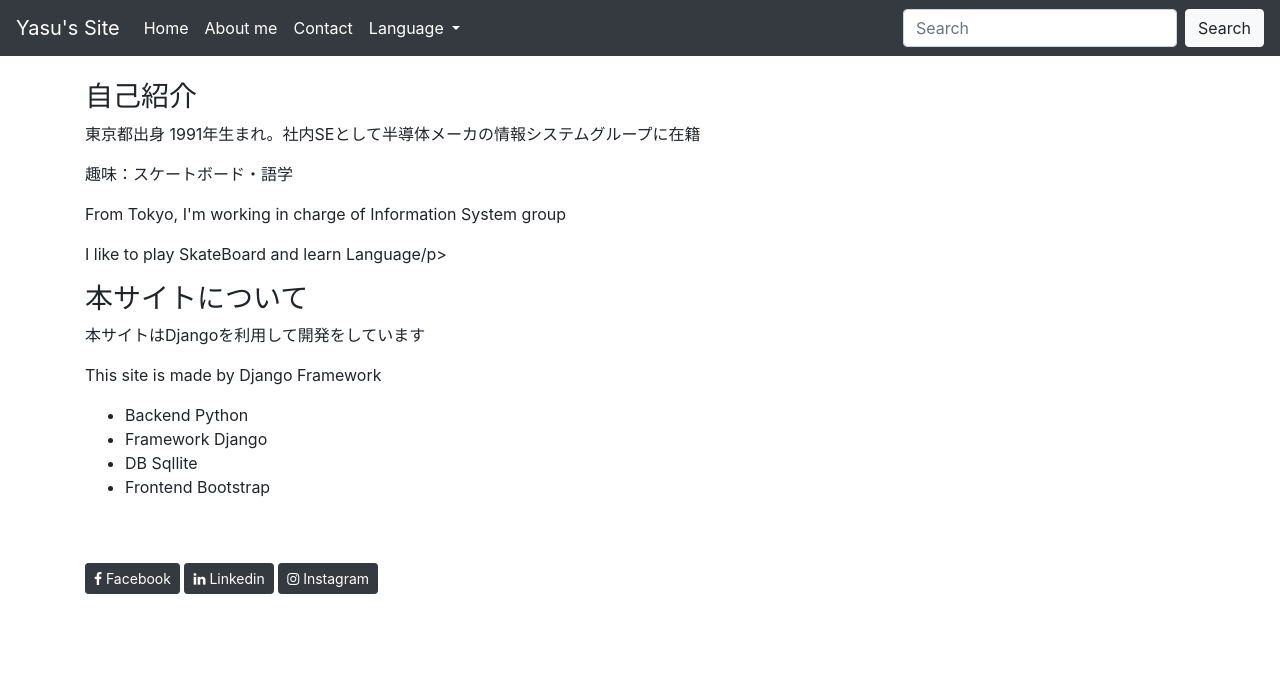
After one commit to yasuaki-0801/python_programming, a Django app: page /aboutme/ in a window 1280 px wide. The commit adds this page. Shown: the top 689 px of the page. Run offline with Django 3.2, Linux system fonts and the light colour scheme; some libraries are stand-ins or nearby versions.

```diff
--- a/website/cms/urls.py
+++ b/website/cms/urls.py
@@ -19,5 +19,6 @@ urlpatterns = [
     path('reply/<int:pk>/remove/', reply_remove, name='reply_remove'),
     path('contact/', ContactFormView.as_view(), name='contact_form'),
     path('contact/result/', ContactResultView.as_view(), name='contact_result'),
+    path('aboutme/', views.aboutme, name='aboutme'),
 
 ]
--- a/website/cms/views.py
+++ b/website/cms/views.py
@@ -15,9 +15,14 @@ from django.views.generic.edit import FormView
 from django.utils.translation import gettext as _
 
 
+
 # Create your views here.
 def index_template(request):
     return render(request, 'index.html')
+
+def aboutme(request):
+    return render(request, 'cms/aboutme.html')
+
 
 class PostDetailView(DetailView):
     """公開記事の一覧を表示する。"""
@@ -27,6 +32,8 @@ class PostDetailView(DetailView):
         if not obj.is_public and not self.request.user.is_authenticated:
             raise Http404
         return obj
+
+
 
 class IndexView(ListView):
 
--- a/website/manage.py
+++ b/website/manage.py
@@ -5,7 +5,7 @@ import sys
 
 
 def main():
-    os.environ.setdefault('DJANGO_SETTINGS_MODULE', 'website.settings')
+    os.environ.setdefault('DJANGO_SETTINGS_MODULE', 'website.settings.local')
     try:
         from django.core.management import execute_from_command_line
     except ImportError as exc:
--- a/website/runtime.txt
+++ b/website/runtime.txt
@@ -1 +1 @@
-Python 3.8.2
+python-3.8.2
--- a/website/templates/base.html
+++ b/website/templates/base.html
@@ -4,10 +4,11 @@
 <!DOCTYPE html>
 <html lang="ja">
   <head>
+  <meta name="google-site-verification" content="dOM3SQM6J0kWQV8OHrJmX4wbDWTh5eM-qLrRtNCnpzw" />
     <!-- Required meta tags -->
     <meta charset="utf-8">
     <meta name="viewport" content="width=device-width, initial-scale=1, shrink-to-fit=no">
-    <title>{% block title %}MyBlog{% endblock %}</title>
+    <title>{% block title %}Yasu's Site{% endblock %}</title>
     <meta name="description" content="{% block description %}{% endblock %}">
     <link rel="icon" href="{% static 'cms/img/favicon.ico' %}">
     <link rel="stylesheet" href="{% static 'cms/css/bootstrap-social.css' %}">
@@ -36,9 +37,9 @@
       <!-- Grid column -->
       <div class="col-md-12 py-5">
         <div class="mb-5 flex-center">
-          <button class="btn btn-dark btn-facebook" onclick="location.href = 'https://www.facebook.com/yasuaki.asano.75';"><i class="fa fa-facebook"></i> Facebook</button>
-          <button class="btn btn-dark btn-linkedin" onclick="location.href = 'https://www.linkedin.com/in/yasuaki-asano';"><i class="fa fa-linkedin"></i> Linkedin</button>
-          <button class="btn btn-dark btn-instagram" onclick="location.href = 'https://www.instagram.com/yasu_0801/';"><i class="fa fa-instagram"></i> Instagram</button>
+          <button class="btn btn-dark btn-facebook btn-sm" onclick="location.href = 'https://www.facebook.com/yasuaki.asano.75';"><i class="fa fa-facebook"></i> Facebook</button>
+          <button class="btn btn-dark btn-linkedin btn-sm" onclick="location.href = 'https://www.linkedin.com/in/yasuaki-asano';"><i class="fa fa-linkedin"></i> Linkedin</button>
+          <button class="btn btn-dark btn-instagram btn-sm" onclick="location.href = 'https://www.instagram.com/yasu_0801/';"><i class="fa fa-instagram"></i> Instagram</button>
         </div>
       </div>
       <!-- Grid column -->
--- a/website/templates/base/navbar.html
+++ b/website/templates/base/navbar.html
@@ -9,20 +9,20 @@
 </script>
 
 <nav class="navbar navbar-expand-lg navbar-dark bg-dark mb-4">
-  <a class="navbar-brand" href="/">MyBlog</a>
+  <a class="navbar-brand" href="{% url 'cms:index' %}">Yasu's Site</a>
   <button class="navbar-toggler" type="button" data-toggle="collapse" data-target="#navbarSupportedContent" aria-controls="navbarSupportedContent" aria-expanded="false" aria-label="Toggle navigation">
     <span class="navbar-toggler-icon"></span>
   </button>
   <div class="collapse navbar-collapse" id="navbarSupportedContent">
     <ul class="navbar-nav mr-auto">
       <li class="nav-item active">
-        <a class="nav-link" href="/">Home <span class="sr-only">(current)</span></a>
+        <a class="nav-link" href="{% url 'cms:index' %}">Home <span class="sr-only">(current)</span></a>
       </li>
       <li class="nav-item active">
-        <a class="nav-link" href="/about">About me <span class="sr-only">(current)</span></a>
+        <a class="nav-link" href="{% url 'cms:aboutme' %}">About me <span class="sr-only">(current)</span></a>
       </li>
        <li class="nav-item active">
-        <a class="nav-link" href="/contact/">Contact</a>
+        <a class="nav-link" href="{% url 'cms:contact_form' %}">Contact</a>
       </li>
 
       <form name="ui" action="{% url 'set_language' %}" method="post">{% csrf_token %}
@@ -50,8 +50,10 @@
 
     <div>
     <form class="form-inline my-2 my-lg-0" action="{% url 'cms:search_post' %}" method="GET" >
-      <input class="form-control mr-sm-2" type="search" placeholder="Search" aria-label="earch" name="q" value="{{ request.GET.q }}" >
-      <button class="btn  btn-light">Search</button>
+    <div class="col-xs-1">
+      <input class="mr-sm-2 form-control input-sm" placeholder="Search" aria-label="earch" name="q" value="{{ request.GET.q }}" >
+      </div>
+      <button class="btn  btn-light ">Search</button>
     </form>
   </div>
 </nav>
--- /dev/null
+++ b/website/templates/cms/aboutme.html
@@ -0,0 +1,27 @@
+{% extends "base.html" %}
+{%load i18n %}
+{%load static%}
+
+{% block title %} {% trans "本サイトについて" %} {{ block.super }}{% endblock %}
+{% block description %}{% trans "マイブログです。毎日更新します。" %}{% endblock %}
+
+{% block content %}
+<div class="container">
+<h3>自己紹介</h3>
+<p>東京都出身 1991年生まれ。社内SEとして半導体メーカの情報システムグループに在籍</p>
+<p>趣味：スケートボード・語学</p>
+
+<p>From Tokyo, I'm working in charge of Information System group</p>
+<p>I like to play SkateBoard and learn Language/p>
+
+<h3>本サイトについて</h3>
+<p>本サイトはDjangoを利用して開発をしています</p>
+<p>This site is made by Django Framework</p>
+<ul>
+  <li>Backend Python</li>
+  <li>Framework Django</li>
+  <li>DB Sqllite</li>
+  <li>Frontend Bootstrap</li>
+</ul>
+</div>
+{% endblock %}
--- /dev/null
+++ b/website/website/aws/conf.py
@@ -0,0 +1,20 @@
+import os
+
+DEFAULT_FILE_STORAGE = 'website.aws.utils.MediaRootS3BotoStorage'
+# <project-name> = Django プロジェクト名
+#STATICFILES_STORAGE = 'website.aws.utils.StaticRootS3BotoStorage'
+# <project-name> = Django プロジェクト名
+
+AWS_ACCESS_KEY_ID = os.environ.get('AWS_ACCESS_KEY_ID')  # 環境変数を指定
+AWS_SECRET_ACCESS_KEY = os.environ.get('AWS_SECRET_ACCESS_KEY')  # 環境変数を指定
+
+AWS_STORAGE_BUCKET_NAME = 'werbsite'  # Amazon S3 のバケット名
+AWS_DEFAULT_ACL = 'public-read'
+AWS_S3_OBJECT_PARAMETERS = {
+    'CacheControl': 'max-age=86400',  # キャッシュの有効期限（最長期間）= 1日
+}
+AWS_QUERYSTRING_AUTH = False  # URLからクエリパラメータを削除
+
+AWS_S3_URL = '%s.s3.amazonaws.com' % AWS_STORAGE_BUCKET_NAME
+MEDIA_URL = 'https://%s/%s/' % (AWS_S3_URL, 'media')
+#STATIC_URL = 'https://%s/%s/' % (AWS_S3_URL, 'static')
--- /dev/null
+++ b/website/website/aws/utils.py
@@ -0,0 +1,4 @@
+from storages.backends.s3boto3 import S3Boto3Storage
+
+def MediaRootS3BotoStorage(): return S3Boto3Storage(location='media')
+def StaticRootS3BotoStorage(): return S3Boto3Storage(location='static')
--- a/website/website/settings/production.py
+++ b/website/website/settings/production.py
@@ -1,11 +1,13 @@
 # settings/production.py
 import dj_database_url
 from .base import *
+import os
 # SECURITY WARNING: keep the secret key used in production secret!
 SECRET_KEY = os.environ.get('SECRET_KEY')
 # SECURITY WARNING: don't run with debug turned on in production!
 DEBUG = False
-ALLOWED_HOSTS = ['.herokuapp.com']
+ALLOWED_HOSTS = ['yasuaki-sk8.herokuapp.com']
 
 db_from_env = dj_database_url.config(conn_max_age=600)
 DATABASES['default'].update(db_from_env)
+#MEDIA_ROOT = os.path.join(BASE_DIR, 'staticfiles', 'media_root')
--- a/website/website/urls.py
+++ b/website/website/urls.py
@@ -22,6 +22,7 @@ from django.contrib.sitemaps.views import sitemap
 from .feeds import LatestPostsFeed
 from django.conf.urls import include, url
 from django.conf.urls.i18n import i18n_patterns
+from django.views.static import serve
 
 from .sitemaps import (
     BlogPostSitemap,
@@ -41,6 +42,7 @@ urlpatterns = i18n_patterns(
     path('pages/', include('django.contrib.flatpages.urls')),
     path('summernote/', include('django_summernote.urls')),
     path('i18n/', include('django.conf.urls.i18n')),
+    #url(r'^media/(?P<path>.*)$', serve, {'document_root': settings.MEDIA_ROOT}),
     prefix_default_language=False
 )
 
--- a/website/website/wsgi.py
+++ b/website/website/wsgi.py
@@ -11,6 +11,6 @@ import os
 
 from django.core.wsgi import get_wsgi_application
 
-os.environ.setdefault('DJANGO_SETTINGS_MODULE', 'website.settings')
+os.environ.setdefault('DJANGO_SETTINGS_MODULE', 'website.settings.production')
 
 application = get_wsgi_application()
```
Also changed, not shown: website/templates/404.html (added, +8 -0 lines), website/templates/500.html (added, +7 -0 lines), website/website/settings/base.py (+7 -0 lines), website/website/settings/local.py (+6 -3 lines), website/website/aws/__init__.py (added), 2 other files.
